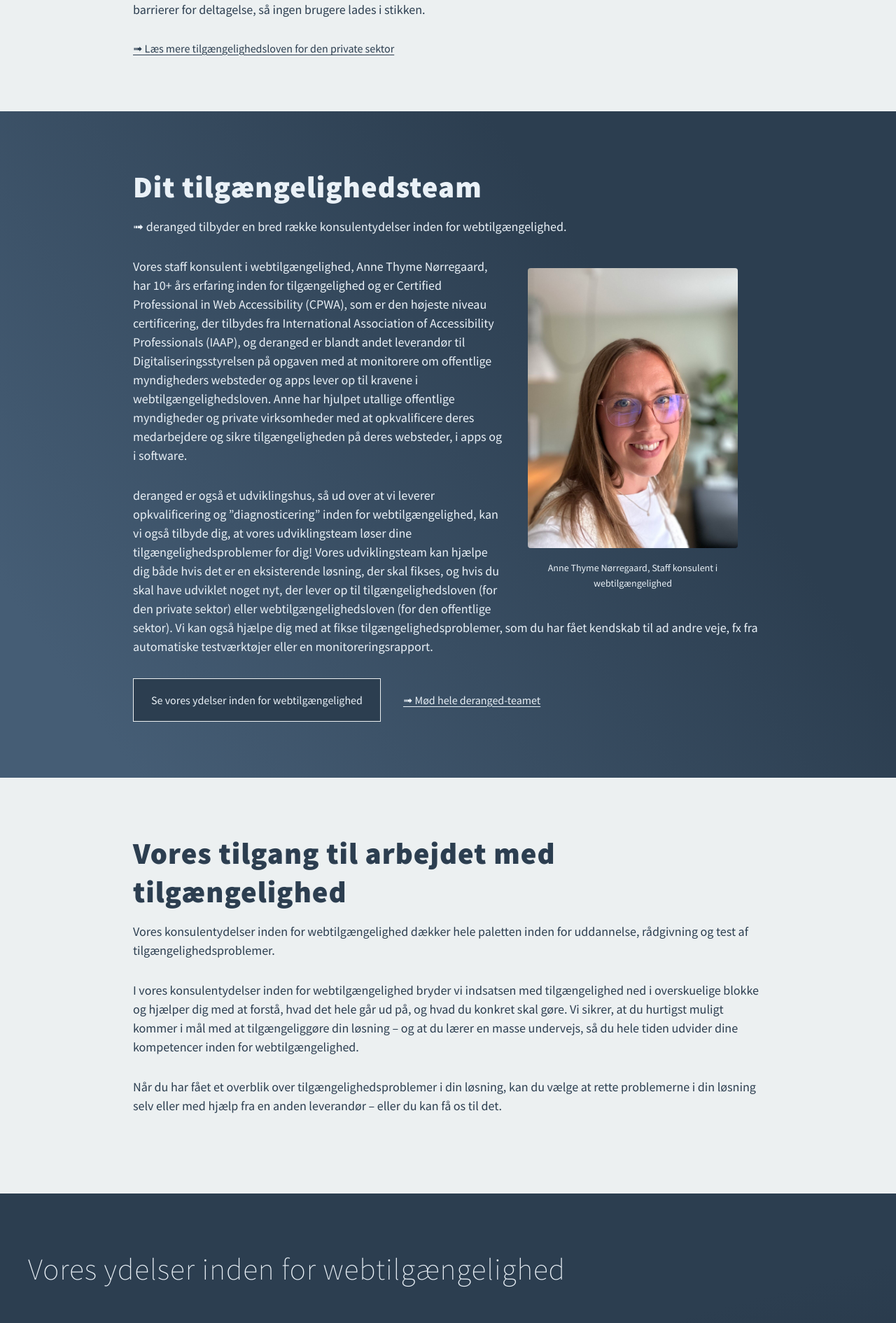
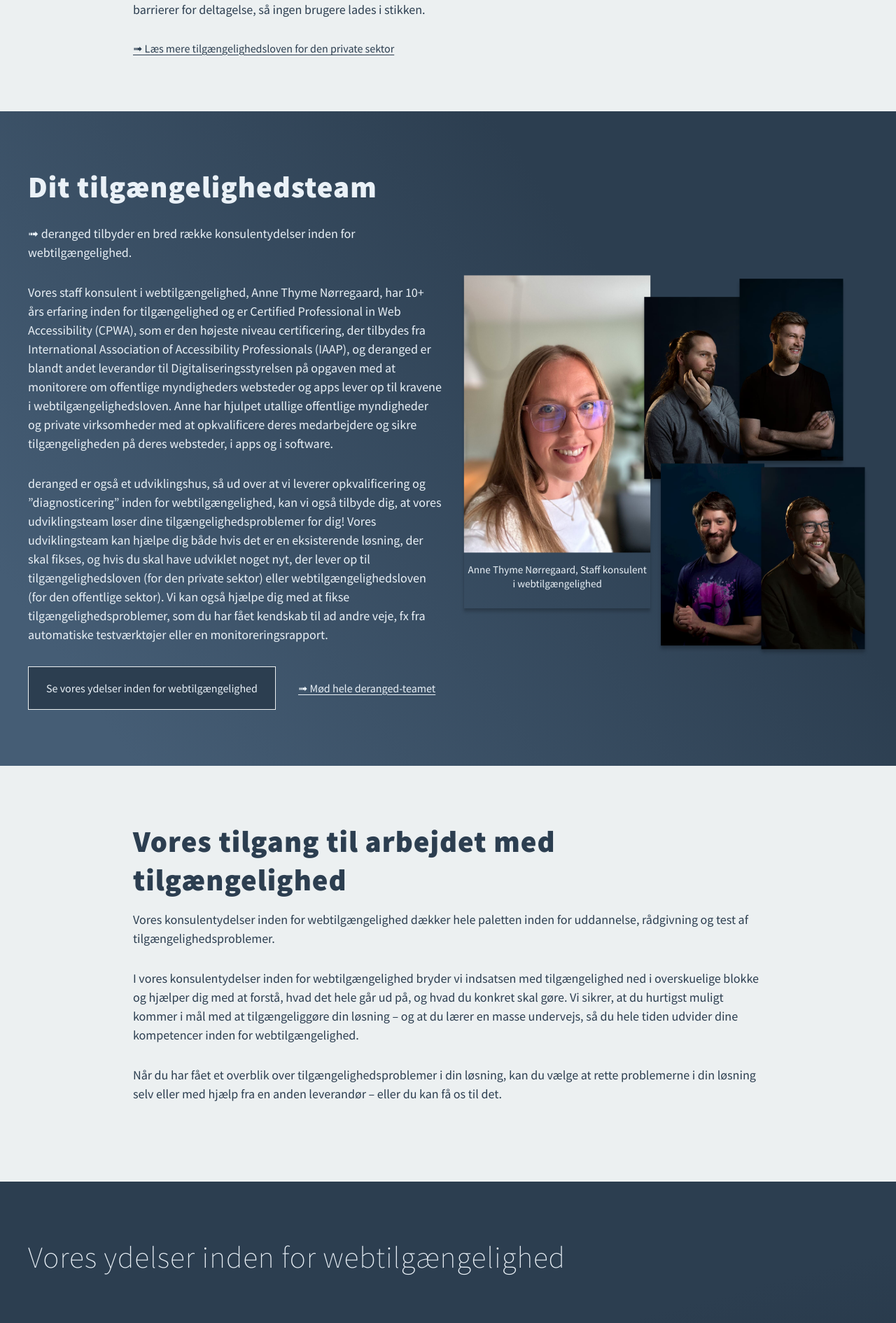
Before and after one commit to derangeddk/deranged.dk, a Jekyll site: the page built from da/tilgaengelighed/index.html, in a window 1280 px wide. Shown: the part 1051-2941 px from the top of the page at 70% size. Built offline with Jekyll 4.4.1, drawn with Linux system fonts in a browser that asks for light colours; some web fonts are replaced; comment, search, counter and statistics services are not loaded.

Commit message:
Alligned danish version of the accessiblity page and fixed the figcaption margin

```diff
--- a/_sass/accessibility-page.scss
+++ b/_sass/accessibility-page.scss
@@ -114,7 +114,7 @@
             height: 440px;
         }
         .photo-caption {
-            margin: 1rem 0.8rem;
+            margin: 1rem 1.8rem;
             transform: translate(0, 0) scale(1.2);
         }
     }
--- a/da/tilgaengelighed/index.html
+++ b/da/tilgaengelighed/index.html
@@ -88,27 +88,31 @@
   </section>
 
   <section class="content content--blue">
-    <div class="content__container">
+    <div class="content__container content__container--wide">
       <h2 class="section__heading">
         Dit tilgængelighedsteam
       </h2>
-      <div>
+      <div class="section__two-col">
         <div class="section__text">
           <p>
             ➟ deranged tilbyder en bred række konsulentydelser inden for webtilgængelighed.
           </p>
-          <figure class="content__image-container">
-            <img src="/img/people/anne-tingaengelighed.jpg" alt="" />
-            <figcaption>
-              Anne Thyme Nørregaard, Staff konsulent i webtilgængelighed
-            </figcaption>
-          </figure>
           <p>
             Vores staff konsulent i webtilgængelighed, Anne Thyme Nørregaard, har 10+ års erfaring inden for tilgængelighed og er Certified Professional in Web Accessibility (CPWA), som er den højeste niveau certificering, der tilbydes fra International Association of Accessibility Professionals (IAAP), og deranged er blandt andet leverandør til Digitaliseringsstyrelsen på opgaven med at monitorere om offentlige myndigheders websteder og apps lever op til kravene i webtilgængelighedsloven. Anne har hjulpet utallige offentlige myndigheder og private virksomheder med at opkvalificere deres medarbejdere og sikre tilgængeligheden på deres websteder, i apps og i software.
           </p>
           <p>
             deranged er også et udviklingshus, så ud over at vi leverer opkvalificering og ”diagnosticering” inden for webtilgængelighed, kan vi også tilbyde dig, at vores udviklingsteam løser dine tilgængelighedsproblemer for dig! Vores udviklingsteam kan hjælpe dig både hvis det er en eksisterende løsning, der skal fikses, og hvis du skal have udviklet noget nyt, der lever op til tilgængelighedsloven (for den private sektor) eller webtilgængelighedsloven (for den offentlige sektor). Vi kan også hjælpe dig med at fikse tilgængelighedsproblemer, som du har fået kendskab til ad andre veje, fx fra automatiske testværktøjer eller en monitoreringsrapport.
           </p>
+        </div>
+        <div class="team-photos">
+          <figure>
+            <img src="/img/people/anne-tingaengelighed.jpg" alt="" loading="lazy" class="team_member"/>
+            <figcaption class="photo-caption">Anne Thyme Nørregaard, Staff konsulent i webtilgængelighed</figcaption>
+          </figure>
+          <div><img src="/img/people/asbjoern-thegler.jpg" alt="" loading="lazy" class="team_member"/></div>
+          <div><img src="/img/people/philip-dein.jpg" alt="" loading="lazy" class="team_member"/></div>
+          <div><img src="/img/people/anders.jpg" alt="" loading="lazy" class="team_member"/></div>
+          <div><img src="/img/people/niels-abildgaard.jpg" alt="" loading="lazy" class="team_member"/></div>
         </div>
       </div>
       <div class="section__cta section__cta--no-margin-top">
```
